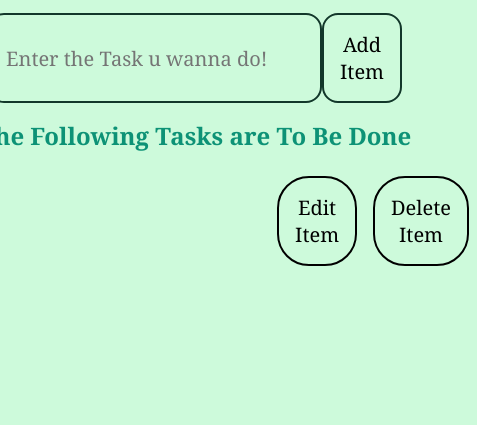
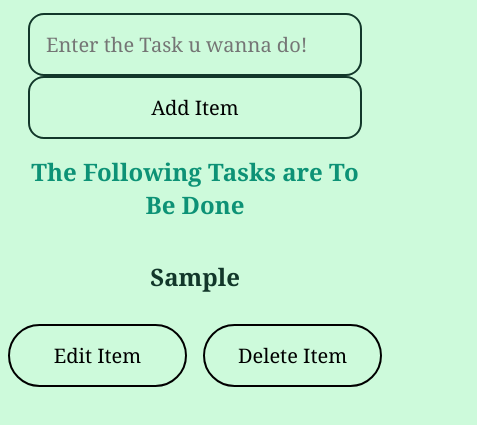
Before and after one commit to AAKASHMAROJU/todo-manager-app, a plain HTML site: page index.html in a window 390 px wide. Both pictures are taken after typing "Sample" into the empty fields and a click on the button "Add Item". Shown: the part 105-530 px from the top of the page, 477 px wide, since content can reach past the window. Drawn offline with Linux system fonts and the light colour scheme.

Commit message:
Update style.css - added responsive design

```diff
--- a/style.css
+++ b/style.css
@@ -75,7 +75,7 @@ h2 {
 
 .todo-item-text {
   color: #12372a;
-  font-weight: 400;
+  font-weight: 500;
   font-size: 1.5rem;
 }
 
@@ -83,3 +83,22 @@ h2 {
   display: flex;
   margin-bottom: 1rem;
 }
+
+@media (max-width: 500px) {
+  #todo-form {
+    display: grid;
+    justify-content: space-around;
+  }
+  .todo-item {
+    display: grid;
+    justify-content: space-around;
+    grid-template-rows: 1fr 1fr;
+    grid-template-columns: 1fr 1fr;
+  }
+  .todo-item-text {
+    text-align: center;
+    font-weight: 600;
+    grid-column-start: 1;
+    grid-column-end: -1;
+  }
+}
```
